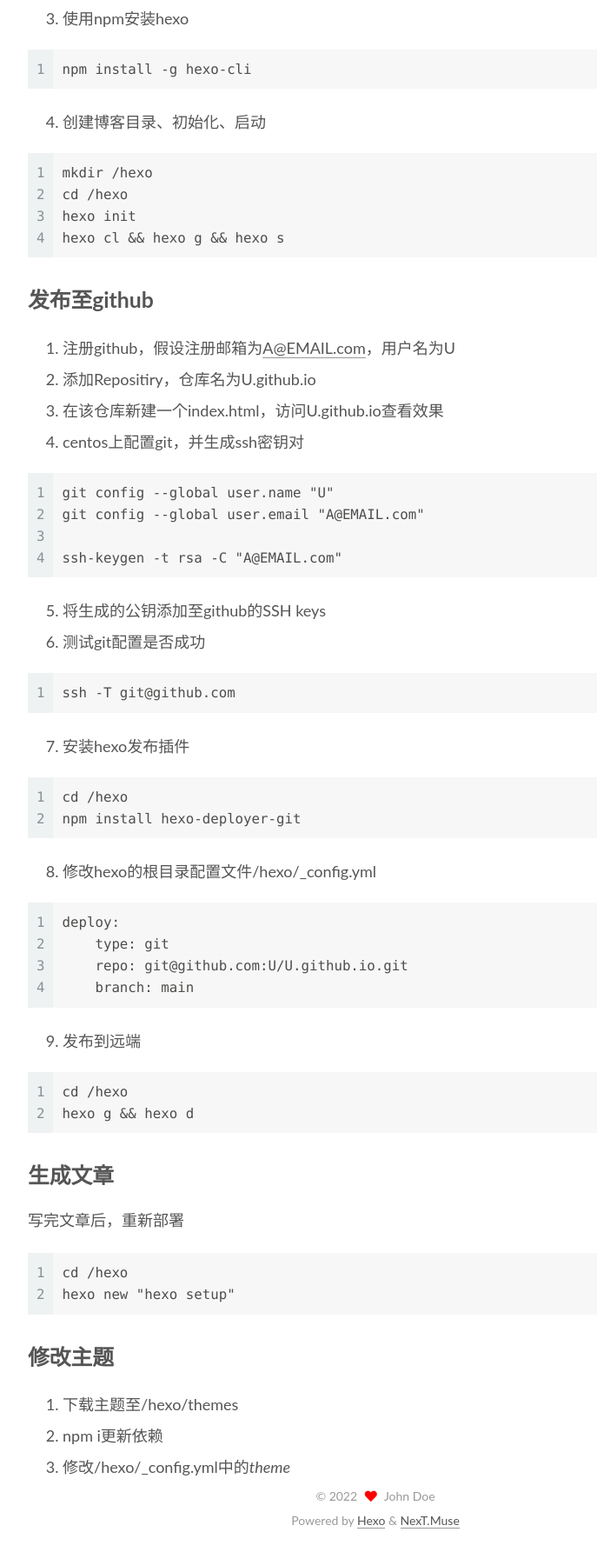
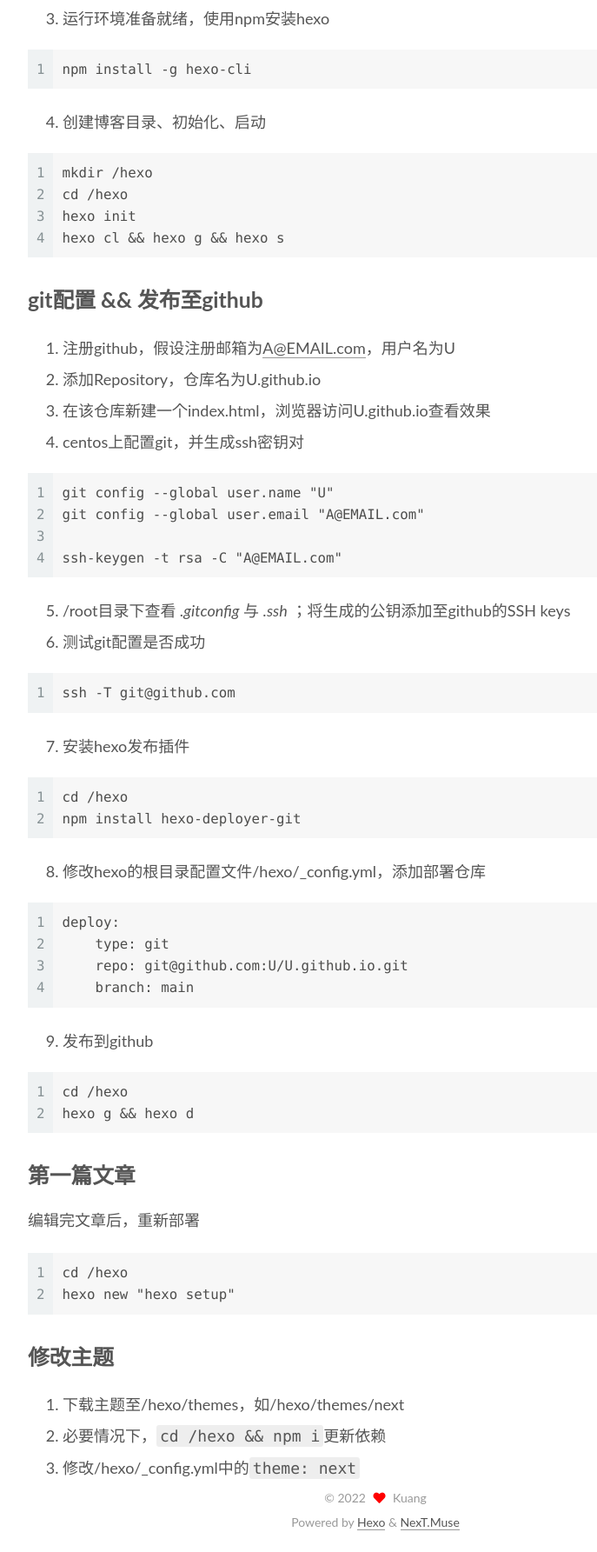
Before and after one commit to kuangjintao/kuangjintao.github.io, a plain HTML site: page index.html in a window 1280 px wide. Shown: the part 742-2527 px from the top of the page at 87% size, without its empty margins (208-895 px from the left). Drawn offline with Linux system fonts and the light colour scheme.

Commit message:
Site updated: 2022-06-04 12:44:45

```diff
--- a/index.html
+++ b/index.html
@@ -25,7 +25,7 @@
 <meta property="og:url" content="http://example.com/index.html">
 <meta property="og:site_name" content="Hexo">
 <meta property="og:locale" content="en_US">
-<meta property="article:author" content="John Doe">
+<meta property="article:author" content="Kuang">
 <meta name="twitter:card" content="summary">
 
 <link rel="canonical" href="http://example.com/">
@@ -149,7 +149,7 @@
 
     <span hidden itemprop="author" itemscope itemtype="http://schema.org/Person">
       <meta itemprop="image" content="/images/avatar.gif">
-      <meta itemprop="name" content="John Doe">
+      <meta itemprop="name" content="Kuang">
       <meta itemprop="description" content="">
     </span>
 
@@ -170,7 +170,7 @@
               <span class="post-meta-item-text">Posted on</span>
 
 
-              <time title="Created: 2022-06-04 01:17:28 / Modified: 01:33:30" itemprop="dateCreated datePublished" datetime="2022-06-04T01:17:28+08:00">2022-06-04</time>
+              <time title="Created: 2022-06-04 01:17:28 / Modified: 12:44:01" itemprop="dateCreated datePublished" datetime="2022-06-04T01:17:28+08:00">2022-06-04</time>
             </span>
 
 
@@ -184,14 +184,14 @@
     <div class="post-body" itemprop="articleBody">
 
 
-          <h1 id="centos安装hexo"><a href="#centos安装hexo" class="headerlink" title="centos安装hexo"></a>centos安装hexo</h1><h2 id="部署node-js运行环境"><a href="#部署node-js运行环境" class="headerlink" title="部署node.js运行环境"></a>部署node.js运行环境</h2><ol>
+          <h1 id="centos安装hexo"><a href="#centos安装hexo" class="headerlink" title="centos安装hexo"></a>centos安装hexo</h1><h2 id="运行环境-amp-amp-本地安装"><a href="#运行环境-amp-amp-本地安装" class="headerlink" title="运行环境 &amp;&amp; 本地安装"></a>运行环境 &amp;&amp; 本地安装</h2><ol>
 <li>下载<a target="_blank" rel="noopener" href="http://nodejs.cn/">node.js</a>安装包，解压并重命名目录，比如&#x2F;root&#x2F;node.js</li>
 <li>编辑&#x2F;etc&#x2F;profile文件，配置环境变量</li>
 </ol>
-<figure class="highlight plaintext"><table><tr><td class="gutter"><pre><span class="line">1</span><br><span class="line">2</span><br></pre></td><td class="code"><pre><span class="line">NODE_HOME=/root/node.js</span><br><span class="line">$PATH=$PATH:$NODE_HOME/bin</span><br></pre></td></tr></table></figure>
+<figure class="highlight plaintext"><table><tr><td class="gutter"><pre><span class="line">1</span><br><span class="line">2</span><br></pre></td><td class="code"><pre><span class="line">NODE_HOME=/root/node.js</span><br><span class="line">PATH=$PATH:$NODE_HOME/bin</span><br></pre></td></tr></table></figure>
 
 <ol start="3">
-<li>使用npm安装hexo</li>
+<li>运行环境准备就绪，使用npm安装hexo</li>
 </ol>
 <figure class="highlight plaintext"><table><tr><td class="gutter"><pre><span class="line">1</span><br></pre></td><td class="code"><pre><span class="line">npm install -g hexo-cli</span><br></pre></td></tr></table></figure>
 
@@ -200,16 +200,16 @@
 </ol>
 <figure class="highlight plaintext"><table><tr><td class="gutter"><pre><span class="line">1</span><br><span class="line">2</span><br><span class="line">3</span><br><span class="line">4</span><br></pre></td><td class="code"><pre><span class="line">mkdir /hexo</span><br><span class="line">cd /hexo</span><br><span class="line">hexo init</span><br><span class="line">hexo cl &amp;&amp; hexo g &amp;&amp; hexo s</span><br></pre></td></tr></table></figure>
 
-<h2 id="发布至github"><a href="#发布至github" class="headerlink" title="发布至github"></a>发布至github</h2><ol>
-<li>注册github，假设注册邮箱为<a href="mailto:&#65;&#64;&#x45;&#x4d;&#65;&#x49;&#x4c;&#x2e;&#x63;&#x6f;&#109;">&#65;&#64;&#x45;&#x4d;&#65;&#x49;&#x4c;&#x2e;&#x63;&#x6f;&#109;</a>，用户名为U</li>
-<li>添加Repositiry，仓库名为U.github.io</li>
-<li>在该仓库新建一个index.html，访问U.github.io查看效果</li>
+<h2 id="git配置-amp-amp-发布至github"><a href="#git配置-amp-amp-发布至github" class="headerlink" title="git配置 &amp;&amp; 发布至github"></a>git配置 &amp;&amp; 发布至github</h2><ol>
+<li>注册github，假设注册邮箱为<a href="mailto:&#x41;&#64;&#x45;&#77;&#65;&#73;&#x4c;&#46;&#99;&#111;&#109;">&#x41;&#64;&#x45;&#77;&#65;&#73;&#x4c;&#46;&#99;&#111;&#109;</a>，用户名为U</li>
+<li>添加Repository，仓库名为U.github.io</li>
+<li>在该仓库新建一个index.html，浏览器访问U.github.io查看效果</li>
 <li>centos上配置git，并生成ssh密钥对</li>
 </ol>
 <figure class="highlight plaintext"><table><tr><td class="gutter"><pre><span class="line">1</span><br><span class="line">2</span><br><span class="line">3</span><br><span class="line">4</span><br></pre></td><td class="code"><pre><span class="line">git config --global user.name &quot;U&quot;</span><br><span class="line">git config --global user.email &quot;A@EMAIL.com&quot;</span><br><span class="line"></span><br><span class="line">ssh-keygen -t rsa -C &quot;A@EMAIL.com&quot;</span><br></pre></td></tr></table></figure>
 
 <ol start="5">
-<li>将生成的公钥添加至github的SSH keys</li>
+<li>&#x2F;root目录下查看 <em>.gitconfig</em> 与 <em>.ssh</em> ；将生成的公钥添加至github的SSH keys</li>
 <li>测试git配置是否成功</li>
 </ol>
 <figure class="highlight plaintext"><table><tr><td class="gutter"><pre><span class="line">1</span><br></pre></td><td class="code"><pre><span class="line">ssh -T git@github.com</span><br></pre></td></tr></table></figure>
@@ -220,22 +220,22 @@
 <figure class="highlight plaintext"><table><tr><td class="gutter"><pre><span class="line">1</span><br><span class="line">2</span><br></pre></td><td class="code"><pre><span class="line">cd /hexo</span><br><span class="line">npm install hexo-deployer-git</span><br></pre></td></tr></table></figure>
 
 <ol start="8">
-<li>修改hexo的根目录配置文件&#x2F;hexo&#x2F;_config.yml</li>
+<li>修改hexo的根目录配置文件&#x2F;hexo&#x2F;_config.yml，添加部署仓库</li>
 </ol>
 <figure class="highlight plaintext"><table><tr><td class="gutter"><pre><span class="line">1</span><br><span class="line">2</span><br><span class="line">3</span><br><span class="line">4</span><br></pre></td><td class="code"><pre><span class="line">deploy:</span><br><span class="line">    type: git</span><br><span class="line">    repo: git@github.com:U/U.github.io.git</span><br><span class="line">    branch: main</span><br></pre></td></tr></table></figure>
 
 <ol start="9">
-<li>发布到远端</li>
+<li>发布到github</li>
 </ol>
 <figure class="highlight plaintext"><table><tr><td class="gutter"><pre><span class="line">1</span><br><span class="line">2</span><br></pre></td><td class="code"><pre><span class="line">cd /hexo</span><br><span class="line">hexo g &amp;&amp; hexo d</span><br></pre></td></tr></table></figure>
 
-<h2 id="生成文章"><a href="#生成文章" class="headerlink" title="生成文章"></a>生成文章</h2><p>写完文章后，重新部署</p>
+<h2 id="第一篇文章"><a href="#第一篇文章" class="headerlink" title="第一篇文章"></a>第一篇文章</h2><p>编辑完文章后，重新部署</p>
 <figure class="highlight plaintext"><table><tr><td class="gutter"><pre><span class="line">1</span><br><span class="line">2</span><br></pre></td><td class="code"><pre><span class="line">cd /hexo</span><br><span class="line">hexo new &quot;hexo setup&quot;</span><br></pre></td></tr></table></figure>
 
 <h2 id="修改主题"><a href="#修改主题" class="headerlink" title="修改主题"></a>修改主题</h2><ol>
-<li>下载主题至&#x2F;hexo&#x2F;themes</li>
-<li>npm i更新依赖</li>
-<li>修改&#x2F;hexo&#x2F;_config.yml中的<em>theme</em></li>
+<li>下载主题至&#x2F;hexo&#x2F;themes，如&#x2F;hexo&#x2F;themes&#x2F;next</li>
+<li>必要情况下，<code>cd /hexo &amp;&amp; npm i</code>更新依赖</li>
+<li>修改&#x2F;hexo&#x2F;_config.yml中的<code>theme: next</code></li>
 </ol>
 
 
@@ -310,7 +310,7 @@
 
       <div class="site-overview-wrap sidebar-panel">
         <div class="site-author motion-element" itemprop="author" itemscope itemtype="http://schema.org/Person">
-  <p class="site-author-name" itemprop="name">John Doe</p>
+  <p class="site-author-name" itemprop="name">Kuang</p>
   <div class="site-description" itemprop="description"></div>
 </div>
 <div class="site-state-wrap motion-element">
@@ -350,7 +350,7 @@
   <span class="with-love">
     <i class="fa fa-heart"></i>
   </span>
-  <span class="author" itemprop="copyrightHolder">John Doe</span>
+  <span class="author" itemprop="copyrightHolder">Kuang</span>
 </div>
   <div class="powered-by">Powered by <a href="https://hexo.io/" class="theme-link" rel="noopener" target="_blank">Hexo</a> & <a href="https://muse.theme-next.org/" class="theme-link" rel="noopener" target="_blank">NexT.Muse</a>
   </div>
```
Also changed, not shown: 2022/06/04/hexo-setup/index.html (+23 -23 lines), archives/2022/06/index.html (+3 -3 lines), archives/2022/index.html (+3 -3 lines), archives/index.html (+3 -3 lines).
